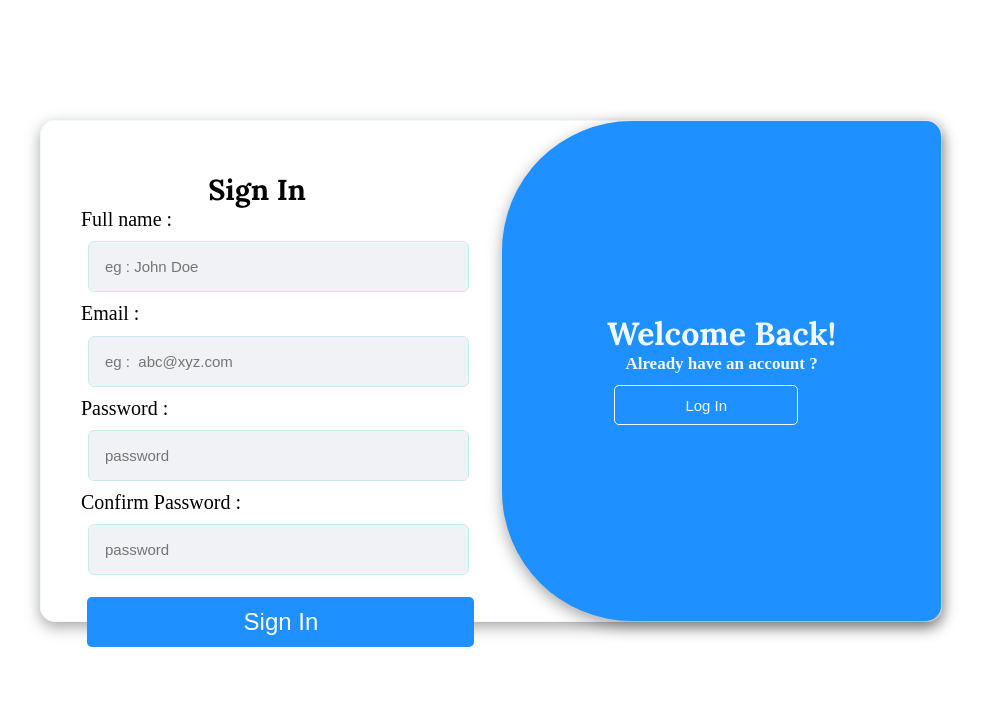
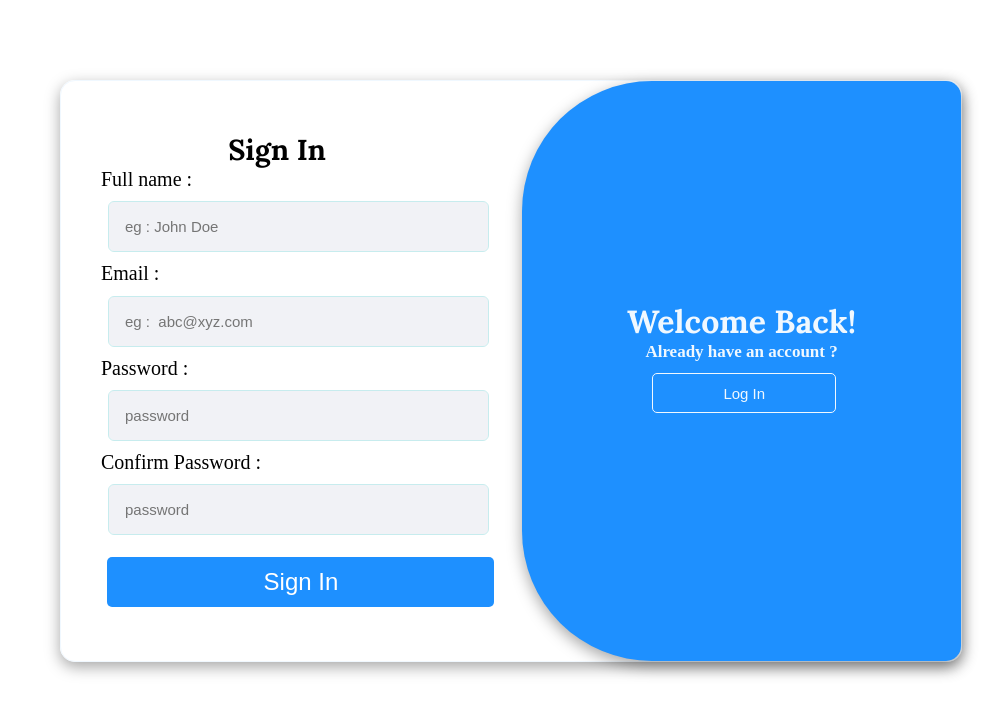
Before and after one commit to Yashika01815/mediconnect, a website: page signIn.html in a window 1280 px wide. Shown: the whole page, without its empty margins (260-1263 px from the left). Drawn offline with nearby package versions, Linux system fonts and the light colour scheme; a web font is replaced by a local one.

Commit message:
Added confirm password and adjusted signin Block

```diff
--- a/login.css
+++ b/login.css
@@ -8,19 +8,26 @@
     height: 500px;
     width:900px;
     border: 1px solid aliceblue;
-    margin: 120px 0px 0px 300px;
+    margin: 80px 0px 0px 320px;
     border-radius: 15px;
     box-shadow: rgba(0, 0, 0, 0.35) 0px 5px 15px;
 }
+
+.cont1{
+    margin:120px 0 0 320px;
+}
 .sign-in-card{
     border-radius:130px 15px 15px 130px;
-    height: 500px;
+    height: 580px;
     width: 450px;
     background-color: #1e90ff;
     margin-left:189px;
     box-shadow: rgba(0, 0, 0, 0.35) 0px 5px 15px;
 }
+ .cont2{
+   height:580px;
 
+}
 #card2 .cont2{
     margin-left : 1.5rem;
 }
@@ -32,6 +39,7 @@
 #card2 .cont2 .butt2{
     width:156%;
 }
+
 
 #card1{
     height: 500px;
@@ -64,9 +72,17 @@
     font-size: 15px;
     color: #fff;
 }
+.sign-in-card button{
+    margin-left: 130px;
+}
+
 #card1 button a, .sign-in-card button a{
     text-decoration: none;
     color:aliceblue;
+}
+
+.sign-in-card h1{
+    margin-top: 220px;
 }
 
 #card2 .head2{
--- a/signIn.html
+++ b/signIn.html
@@ -45,9 +45,11 @@
             </div>
 
             <div  class="sign-in-card">
-                <h1> Welcome Back!</h1>
-                <h3>Already have an account ?</h3>
-                <button><a href="./logIn.html" >Log In</a></button>
+                <div class="card-details">
+                    <h1> Welcome Back!</h1>
+                    <h3>Already have an account ?</h3>
+                    <button><a href="./logIn.html" >Log In</a></button>
+                </div>
             </div>
 
         </div>
```
Also changed, not shown: logIn.html (+1 -1 lines).
